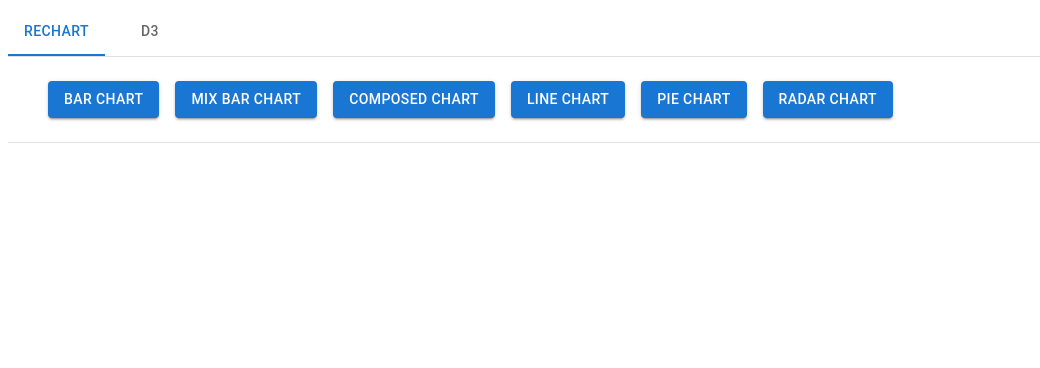
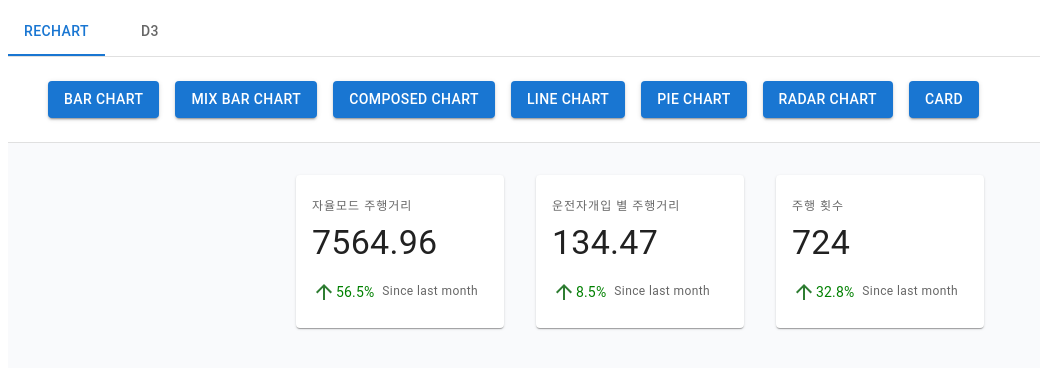
Before and after one commit to kuma-w/react-chart, a React (Create React App) app: page /card in a window 1280 px wide. Shown: the top 368 px of the page, without its empty margins (0-1040 px from the left). Built offline with nearby package versions, Linux system fonts and the light colour scheme.

Commit message:
card 추가

```diff
--- a/package.json
+++ b/package.json
@@ -5,6 +5,7 @@
   "dependencies": {
     "@emotion/react": "^11.9.3",
     "@emotion/styled": "^11.9.3",
+    "@mui/icons-material": "^5.8.4",
     "@mui/lab": "^5.0.0-alpha.91",
     "@mui/material": "^5.9.1",
     "@testing-library/jest-dom": "^5.16.4",
--- a/src/App.tsx
+++ b/src/App.tsx
@@ -9,16 +9,23 @@
 import MyRadarChart from './pages/rechart/RadarChart';
 import MyD3LineChart from './pages/d3/LineChart';
 import MyMapChart from './pages/d3/MapChart';
-import { Divider } from '@mui/material';
+import { Divider, styled } from '@mui/material';
 
 import { lineData } from './data/lineData';
+import MyCard from './pages/rechart/Card';
+
+const Main = styled('section')`
+  display: flow-root;
+  background-color: #f9fafc;
+  height: 78em;
+`;
 
 function App() {
   return (
     <BrowserRouter>
       <Header />
       <Divider />
-      <main>
+      <Main>
         <Routes>
           <Route path='/bar-chart' element={<MyBarChart />} />
           <Route path='/mix-bar-chart' element={<MyMixBarChart />} />
@@ -26,10 +33,11 @@
           <Route path='/line-chart' element={<MyLineChart />} />
           <Route path='/pie-chart' element={<MyPieChart />} />
           <Route path='/Radar-chart' element={<MyRadarChart />} />
+          <Route path='/card' element={<MyCard />} />
           <Route path='/d3-line-chart' element={<MyD3LineChart height={400} values={lineData} />} />
           <Route path='/d3-map-chart' element={<MyMapChart />} />
         </Routes>
-      </main>
+      </Main>
     </BrowserRouter>
   );
 }
--- a/src/components/Wrapper.tsx
+++ b/src/components/Wrapper.tsx
@@ -11,4 +11,7 @@
   display: flex;
   flex-direction: column;
   margin: 2em;
+  padding: 1em;
+  background-color: #ffffff;
+  box-shadow: 0 10px 20px rgba(0, 0, 0, 0.19);
 `;
--- a/src/layout/Header.tsx
+++ b/src/layout/Header.tsx
@@ -25,6 +25,7 @@
           <LinkButton name='Line Chart' url='/line-chart' />
           <LinkButton name='Pie Chart' url='/pie-chart' />
           <LinkButton name='Radar Chart' url='/radar-chart' />
+          <LinkButton name='Card' url='/card' />
         </TabPanel>
         <TabPanel value='2'>
           <LinkButton name='Line Chart' url='/d3-line-chart' />
--- a/src/pages/d3/MapChart.tsx
+++ b/src/pages/d3/MapChart.tsx
@@ -8,14 +8,13 @@
 
 const Svg = styled('svg')`
   display: flex;
-
   height: 630px;
   width: 560px;
   border: none;
-  border-style: ridge;
-  border-color: #fff;
+  // border-style: ridge;
+  // border-color: #fff;
   color: #fff;
-  box-shadow: 0 10px 20px rgba(0, 0, 0, 0.19);
+  // box-shadow: 0 10px 20px rgba(0, 0, 0, 0.19);
   circle {
     // fill: #64b4f6;
     stroke: #4680ac;
@@ -157,7 +156,15 @@
     <ChartWrapper>
       <TitleWrapper>
         <Typography variant='h5' sx={{ ml: 5 }}>
-          연간 지역별 제어권 전환 횟수
+          제어권 전환 횟수
+        </Typography>
+        <Svg className='map-canvas' ref={svgRef}>
+          <g>{healthRegions}</g>
+        </Svg>
+      </TitleWrapper>
+      <TitleWrapper>
+        <Typography variant='h5' sx={{ ml: 5 }}>
+          자율모드 주행거리
         </Typography>
         <Svg className='map-canvas' ref={svgRef}>
           <g>{healthRegions}</g>
--- /dev/null
+++ b/src/pages/rechart/Card.tsx
@@ -0,0 +1,122 @@
+import { Avatar, Box, Card, CardContent, Grid, Typography } from '@mui/material';
+import ArrowDownwardIcon from '@mui/icons-material/ArrowDownward';
+import ArrowUpwardIcon from '@mui/icons-material/ArrowUpward';
+import { ChartWrapper } from '../../components/Wrapper';
+
+const MyCard = () => (
+  <ChartWrapper sx={{ mt: '2em' }}>
+    <Grid sx={{ width: '13em', mx: '1em' }}>
+      <Card sx={{ height: '100%' }}>
+        <CardContent>
+          <Grid container spacing={3} sx={{ justifyContent: 'space-between' }}>
+            <Grid item>
+              <Typography color='textSecondary' gutterBottom variant='overline'>
+                자율모드 주행거리
+              </Typography>
+              <Typography color='textPrimary' variant='h4'>
+                7564.96
+              </Typography>
+            </Grid>
+          </Grid>
+          <Box
+            sx={{
+              pt: 2,
+              display: 'flex',
+              alignItems: 'center',
+            }}
+          >
+            <ArrowUpwardIcon color='success' />
+            <Typography
+              color='green'
+              sx={{
+                mr: 1,
+              }}
+              variant='body2'
+            >
+              56.5%
+            </Typography>
+            <Typography color='textSecondary' variant='caption'>
+              Since last month
+            </Typography>
+          </Box>
+        </CardContent>
+      </Card>
+    </Grid>
+    <Grid sx={{ width: '13em', mx: '1em' }}>
+      <Card sx={{ height: '100%' }}>
+        <CardContent>
+          <Grid container spacing={3} sx={{ justifyContent: 'space-between' }}>
+            <Grid item>
+              <Typography color='textSecondary' gutterBottom variant='overline'>
+                운전자개입 별 주행거리
+              </Typography>
+              <Typography color='textPrimary' variant='h4'>
+                134.47
+              </Typography>
+            </Grid>
+          </Grid>
+          <Box
+            sx={{
+              pt: 2,
+              display: 'flex',
+              alignItems: 'center',
+            }}
+          >
+            <ArrowUpwardIcon color='success' />
+            <Typography
+              color='green'
+              sx={{
+                mr: 1,
+              }}
+              variant='body2'
+            >
+              8.5%
+            </Typography>
+            <Typography color='textSecondary' variant='caption'>
+              Since last month
+            </Typography>
+          </Box>
+        </CardContent>
+      </Card>
+    </Grid>
+    <Grid sx={{ width: '13em', mx: '1em' }}>
+      <Card sx={{ height: '100%' }}>
+        <CardContent>
+          <Grid container spacing={3} sx={{ justifyContent: 'space-between' }}>
+            <Grid item>
+              <Typography color='textSecondary' gutterBottom variant='overline'>
+                주행 횟수
+              </Typography>
+              <Typography color='textPrimary' variant='h4'>
+                724
+              </Typography>
+            </Grid>
+          </Grid>
+          <Box
+            sx={{
+              pt: 2,
+              display: 'flex',
+              alignItems: 'center',
+            }}
+          >
+            <ArrowUpwardIcon color='success' />
+            <Typography
+              color='green'
+              sx={{
+                mr: 1,
+              }}
+              variant='body2'
+            >
+              32.8%
+            </Typography>
+            <Typography color='textSecondary' variant='caption'>
+              Since last month
+            </Typography>
+          </Box>
+        </CardContent>
+      </Card>
+    </Grid>
+  </ChartWrapper>
+);
+
+export default MyCard;
--- a/src/pages/rechart/LineChart.tsx
+++ b/src/pages/rechart/LineChart.tsx
@@ -13,7 +13,7 @@
       </Typography>
       <LineChart
         width={900}
-        height={640}
+        height={440}
         data={driveLogWeek}
         margin={{
           top: 20,
```
Also changed, not shown: 1 other file (tests, documents, lock files or other folders).
